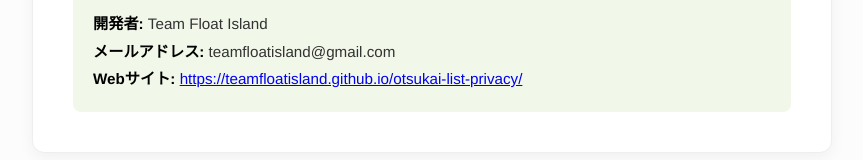
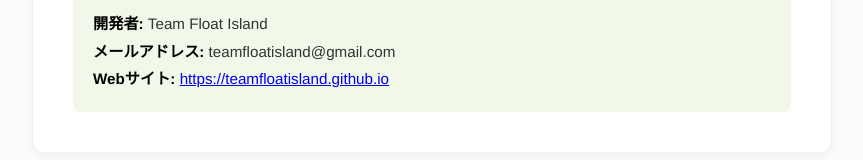
Before and after one commit to teamfloatisland/otsukai-list-privacy, a plain HTML site: page privacy-policy.html in a window 1280 px wide. Shown: the part 2116-2276 px from the top of the page, without its empty margins (208-1071 px from the left). Drawn offline with Linux system fonts and the light colour scheme.

Commit message:
Update privacy-policy.html

```diff
--- a/privacy-policy.html
+++ b/privacy-policy.html
@@ -143,7 +143,7 @@
             <div class="contact-info">
                 <strong>開発者:</strong> Team Float Island<br>
                 <strong>メールアドレス:</strong> teamfloatisland@gmail.com<br>
-                <strong>Webサイト:</strong> <a href="https://teamfloatisland.github.io">https://teamfloatisland.github.io/otsukai-list-privacy/</a>
+                <strong>Webサイト:</strong> <a href="https://teamfloatisland.github.io">https://teamfloatisland.github.io</a>
             </div>
         </div>
     </div>
```
